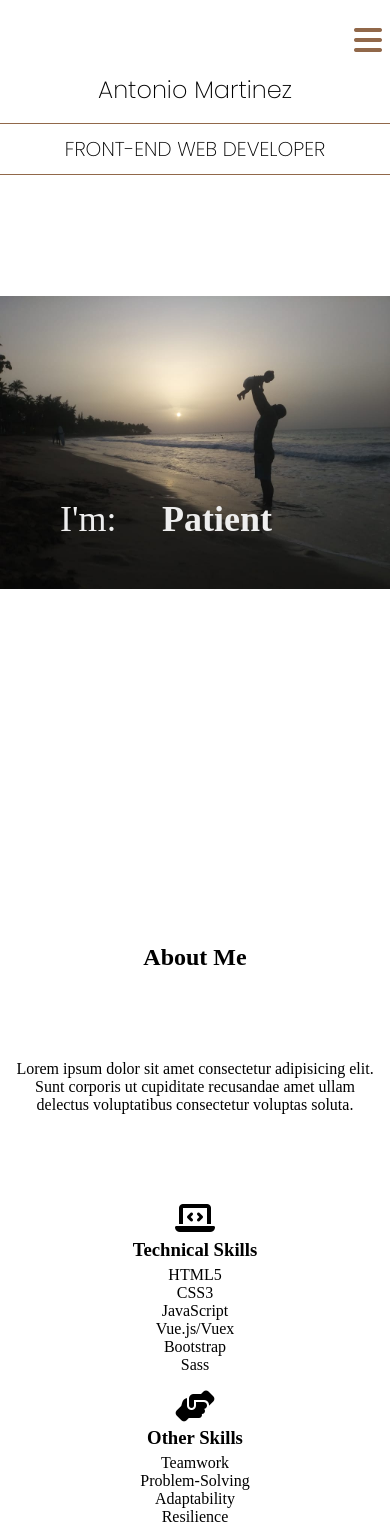
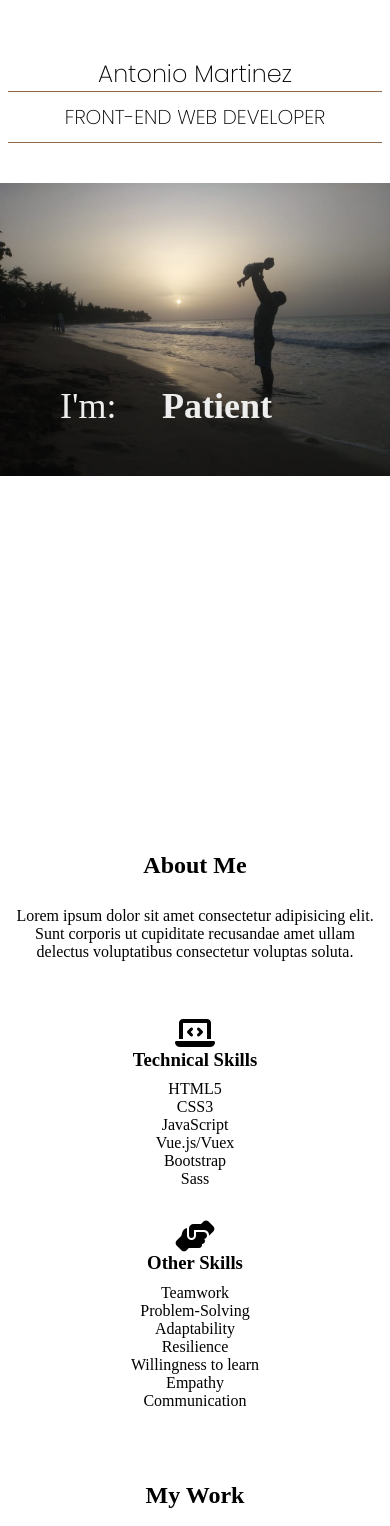
Before and after one commit to anthonymartz17/portfolio, a Vue app: page /about in a window 390 px wide. Shown: the top 1526 px of the page. Built offline with nearby package versions, Linux system fonts and the light colour scheme.

Commit message:
added media queries for  tablet size

```diff
--- a/src/App.vue
+++ b/src/App.vue
@@ -4,7 +4,12 @@
       <header>
         <nav>
          <app-navlinks class="nav-component"></app-navlinks>
-         <i class="fas fa-bars fa-2x"></i>
+         <!-- <i class="fas fa-bars fa-2x"></i> -->
+         <div class="hamburguer">
+           <span></span>
+           <span></span>
+           <span></span>
+         </div>
       </nav>
         <h1> Antonio Martinez</h1>
         <p>FRONT-END WEB DEVELOPER</p>
@@ -52,8 +57,11 @@ export default {
 </script>
 
 <style lang="scss">
-.testing{
-  // background: green;
+.hamburguer{
+  span{
+    background: black;
+    width: 10px;
+  }
 }
 .container{
   display:flex;
@@ -71,6 +79,8 @@ export default {
 
   .display-screen{
      position: relative;
+     width: 100%;
+
 
   }
   p{
@@ -78,6 +88,7 @@ export default {
   }
   img{
     max-width: 100%;
+
   }
   .Home-page-text-animation{
     position: absolute;
@@ -92,12 +103,9 @@ export default {
 
 
   header{
-    display: flex;
-    flex-direction: column;
-   // order: 1;
-    flex: 1;
+
     gap: 1em;
-    margin-block: .5em;
+    margin:2.5em .5em;
 
 
     nav {
--- a/src/assets/_shareable.scss
+++ b/src/assets/_shareable.scss
@@ -1,6 +1,23 @@
 @import url(https://fonts.googleapis.com/css2?family=Poppins:wght@200;400;500;900&display=swap);
 
+  // viewport
+   $tablet: 48em;
+// --------------------------------------------------
 
+   // fonts
+$font-stack: 'Poppins', sans-serif;
+// 24px
+$font-logo: normal 100 1.5em $font-stack;
+// 22px
+$font-title-lg: normal 500 1.375em $font-stack;
+// 20px
+$font-title-md: normal 300 1.25em $font-stack;
+// 16px
+$font-text: normal 100 1em $font-stack;
+// --------------------------------------------------
+
+// colors:
+$sunset-brown: #91684A;
 
 // $fa-font-path: "@/assets/fontawesome-free-5.15.3-web/webfonts";
 *{
@@ -17,24 +34,14 @@
   align-items: center;
 }
 
-// fonts
-$font-stack: 'Poppins', sans-serif;
-// 24px
-$font-logo: normal 100 1.5em $font-stack;
-// 22px
-$font-title-lg: normal 500 1.375em $font-stack;
-// 20px
-$font-title-md: normal 300 1.25em $font-stack;
-// 16px
-$font-text: normal 100 1em $font-stack;
 
-// colors:
-$sunset-brown: #91684A;
+
+
 
 
 a{
   text-decoration: none;
-  color: $sunset-brown;
+
 
 }
 ul{
@@ -42,3 +49,11 @@ ul{
   // text-align: center;
   text-align: center;
 }
+
+
+// viewport for tablets
+@mixin tablet {
+  @media (min-width:#{$tablet}){
+    @content;
+  }
+}
--- a/src/components/About.vue
+++ b/src/components/About.vue
@@ -46,33 +46,41 @@ export default {
 <style lang='scss'>
 
 .about-container{
-  height: 100vh;
-  display: flex;
-  flex-direction: column;
-  justify-content: space-evenly;
-  align-items: center;
-  padding:1em;
-
+@include tablet{
+  margin-block: 2em;
+  padding-block: 3em;
+  height: 80vh;
+}
+h2{
+  text-align: center;
+  margin: .5em 1em;
+}
   p{
     text-align: center;
+    padding: 1em;
+    margin-bottom: .5em;
+
   }
 
   .about-sect{
-    display: flex;
-    flex-direction: column;
-    align-items: center;
-    gap: 1em;
+    @include tablet{
+      display: flex;
+      justify-content: space-evenly;
+      align-items: baseline;
+      margin-block: 1em;
+
+    };
+    padding: 1em;
 
     h3{
       text-align: center;
+      margin-bottom: .5em;
+
     }
 
-
      &-techskills, &-otherskills{
-    display: flex;
-    flex-direction: column;
-    align-items: center;
-    gap: .3em;
+    text-align: center;
+    padding: 1em;
   }
 
 
--- a/src/components/Contactpage.vue
+++ b/src/components/Contactpage.vue
@@ -29,35 +29,49 @@ export default {
 <style lang='scss'>
 
 .contact-container{
+
+  @include tablet{
+    padding: 3em;
+  }
   height: 70vh;
   padding-block: 2em;
-  gap: 1em;
-  display: flex;
-  flex-direction: column;
-  align-items: center;
   margin: 1em;
-  // background: red;
+
+
+  h2{
+    text-align: center;
+    margin:1em;
+  }
 
   p{
     text-align: center;
   }
   .contact-info{
+      @include tablet{
+       padding: 2em;
+
+  }
     width: 100%;
     height: 40vh;
-    display: flex;
-    flex-direction: column;
-    align-items: center;
-    // background: blue;
     margin-top: 2em;
-    gap: 2em;
+
 
     div{
-      display: flex;
-      flex-direction: column;
-      align-items: center;
-      gap: .5em;
+       text-align: center;
       padding-block: .5em;
+      margin-block: 1em;
+      padding: 1em;
+      border: 1px solid rgba(0, 0, 0, 0.308);
+      transition: all 250ms ease-in-out;
+      box-shadow: 0px 2px 5px rgba(0, 0, 0, 0.178);
+      cursor: pointer;
     }
+
+    div:hover{
+      background: black;
+      color: white;
+    }
+
   }
 }
 
--- a/src/components/Projects.vue
+++ b/src/components/Projects.vue
@@ -64,26 +64,34 @@ export default {
 <style lang='scss'>
 
 .projects-container{
-  // height: 100vh;
+
+
   padding: 1em;
-  display: flex;
-  flex-direction: column;
-  align-items: center;
-  gap: 1em;
 
+   h2{
+     text-align: center;
+     margin: 1em;
+   }
   p{
     text-align: center;
   }
 
   section{
-    display: flex;
-    flex-direction: column;
-    gap: 1em;
+   @include tablet{
+   display: grid;
+   grid-template-columns: 1fr 1fr;
+   gap: 1em;
+
+ }
   }
 
 }
 
 .each-project{
+  @include tablet{
+    margin-block: 0;
+  }
+  margin-block: 1em;
   padding-block: .5em;
   border: 1px solid rgba(0, 0, 0, 0.11);
   display: flex;
```
